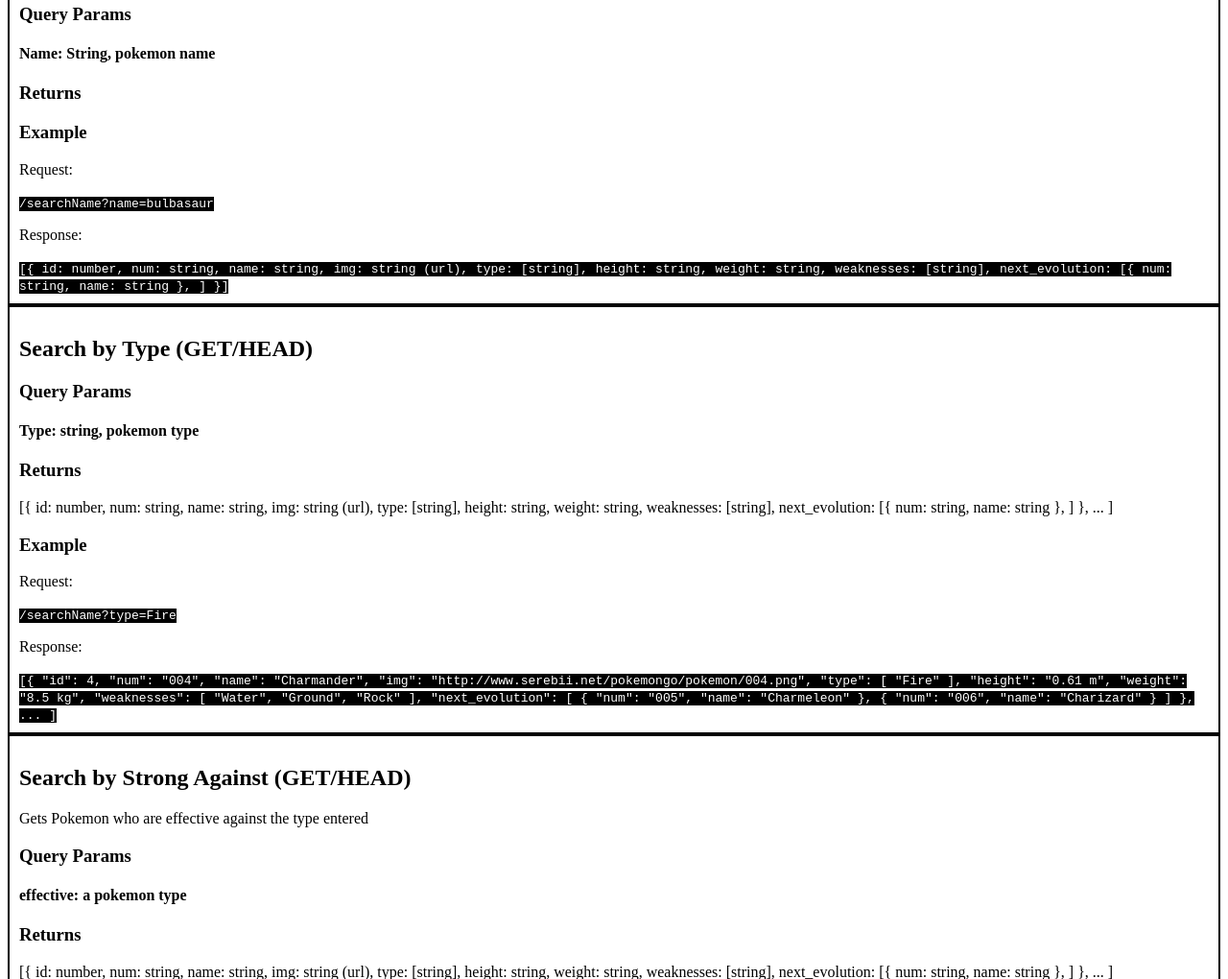
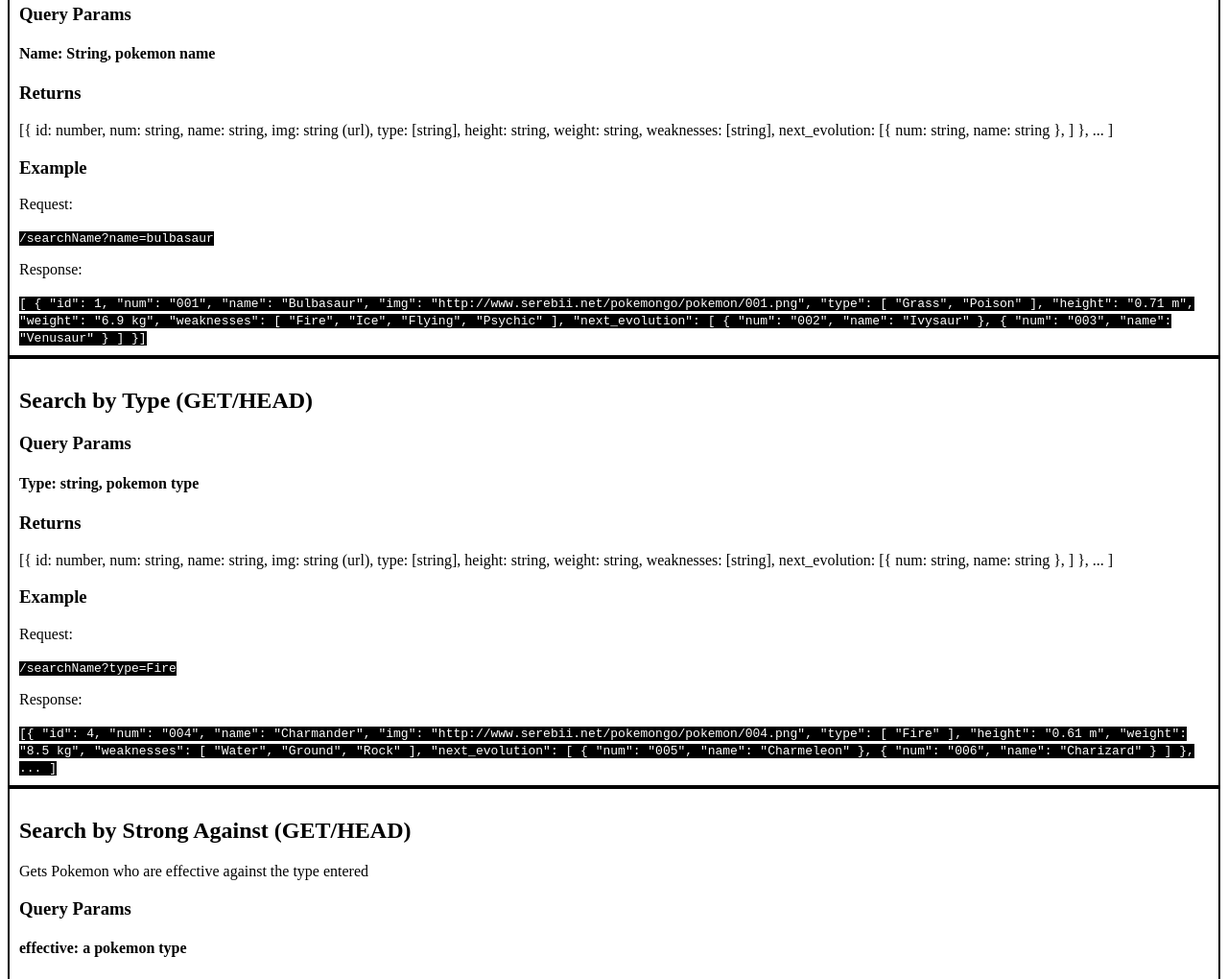
Before and after one commit to ses011/PokemonAPI, a website: page client/documentation.html in a window 1280 px wide. Shown: the part 500-1520 px from the top of the page at 96% size. Drawn offline with Linux system fonts and the light colour scheme.

Commit message:
More documentation changes

```diff
--- a/client/documentation.html
+++ b/client/documentation.html
@@ -1,11 +1,13 @@
 <!DOCTYPE html>
 <html lang="en">
+
 <head>
     <meta charset="UTF-8">
     <meta name="viewport" content="width=device-width, initial-scale=1.0">
     <title>Documentation</title>
     <link rel="stylesheet" href="style.css">
 </head>
+
 <body>
     <a href="./client.html" role="button"></a>
     <section>
@@ -64,30 +66,7 @@
         <h3>Query Params</h3>
         <h4>Name: String, pokemon name</h4>
         <h3>Returns</h3>
-        <h3>Example</h3>
-        <p>Request: </p><code>/searchName?name=bulbasaur</code>
-        <p>Response: </p>
-        <code>[{
-            id: number,
-            num: string,
-            name: string,
-            img: string (url),
-            type: [string],
-            height: string,
-            weight: string,
-            weaknesses: [string],
-            next_evolution: [{
-                num: string,
-                name: string
-              },
-            ]
-          }]</code>
-    </section>
-    <section>
-        <h2>Search by Type (GET/HEAD)</h2>
-        <h3>Query Params</h3>
-        <h4>Type: string, pokemon type</h4>
-        <h3>Returns</h3>
+        <p>
             [{
                 id: number,
                 num: string,
@@ -103,6 +82,34 @@
                 },
                 ]
                 }, ... ]
+        </p>
+        <h3>Example</h3>
+        <p>Request: </p><code>/searchName?name=bulbasaur</code>
+        <p>Response: </p>
+        <code>[ { "id": 1, "num": "001", "name": "Bulbasaur", "img": "http://www.serebii.net/pokemongo/pokemon/001.png", "type": [ "Grass", "Poison" ], "height": "0.71 m", "weight": "6.9 kg", "weaknesses": [ "Fire", "Ice", "Flying", "Psychic" ], "next_evolution": [ { "num": "002", "name": "Ivysaur" }, { "num": "003", "name": "Venusaur" } ] }]</code>
+    </section>
+    <section>
+        <h2>Search by Type (GET/HEAD)</h2>
+        <h3>Query Params</h3>
+        <h4>Type: string, pokemon type</h4>
+        <h3>Returns</h3>
+        <p>
+            [{
+            id: number,
+            num: string,
+            name: string,
+            img: string (url),
+            type: [string],
+            height: string,
+            weight: string,
+            weaknesses: [string],
+            next_evolution: [{
+            num: string,
+            name: string
+            },
+            ]
+            }, ... ]
+        </p>
         <h3>Example</h3>
         <p>Request: </p><code>/searchName?type=Fire</code>
         <p>Response: </p>
@@ -207,7 +214,8 @@
         <h3>Body Params</h3>
         <p>
             <code>ID</code> (optional)- ID of pokemon to edit<br>
-            <code>Name</code> (optional)- if ID exists, new name for pokemon of [ID]. If ID not entered, pokemon to edit.<br>
+            <code>Name</code> (optional)- if ID exists, new name for pokemon of [ID]. If ID not entered, pokemon to
+            edit.<br>
             <code>Height</code> (optional)- New height<br>
             <code>weight</code> (optional)- New weight<br>
             <code>type1</code> (optional)- First new type<br>
@@ -235,4 +243,5 @@
         </p>
     </section>
 </body>
+
 </html>
```
Also changed, not shown: documentation.txt (+11 -0 lines). Lines whose indentation alone changed are shown as unchanged.
